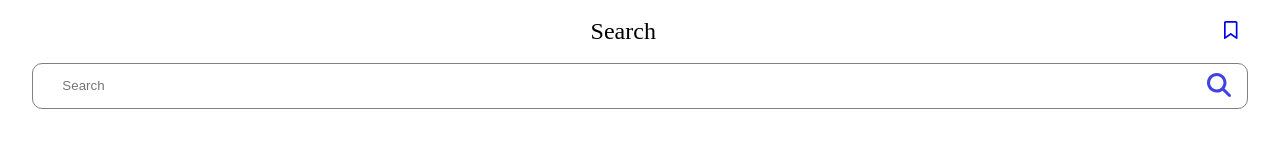
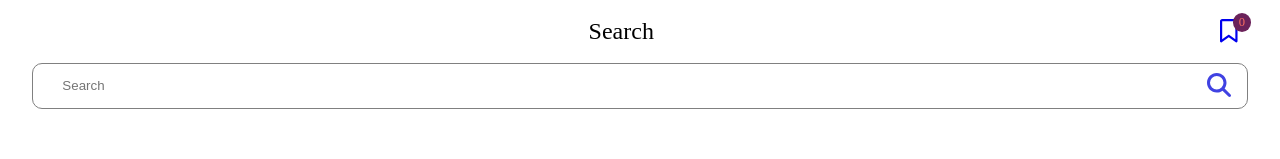
Before and after one commit to geraldombuthia/wordplusplus-v2.0, a React (Create React App) app: page / in a window 1280 px wide. Shown: the top 159 px of the page. Built offline with nearby package versions, Linux system fonts and the light colour scheme; no server answers.

Commit message:
Added bookmark number count

```diff
--- a/src/App.css
+++ b/src/App.css
@@ -31,11 +31,25 @@
   font-size: 24px;
   font-weight: normal;
 }
-.nav-icons{
-  display:flex;
+.nav-icons {
+  display: flex;
   justify-content: center;
   align-items: center;
-  padding:0 10px;
+  padding: 0 10px;
+  position: relative;
+}
+.bookmark-icon{
+  font-size: 1.3em;
+}
+.count {
+  position: absolute;
+  top: -5px;
+  right: -3px;
+  padding: 2px 6px;
+  border-radius: 50%;
+  background-color: var(--color1);
+  color: var(--color4);
+  font-size: 0.7em;
 }
 .form {
   width: 100%;
@@ -61,7 +75,7 @@ button {
   color: var(--color5);
   font-size: 1.5em;
 }
-.display{
+.display {
   display: none;
 }
 .view {
@@ -109,7 +123,8 @@ button {
   margin-bottom: 1em;
   border-radius: var(--border-radius);
 }
-.word-head, .second-header-line {
+.word-head,
+.second-header-line {
   display: flex;
   flex-direction: row;
   justify-content: space-between;
@@ -117,10 +132,10 @@ button {
 .word-head > h2 {
   margin: 0.5em 0;
 }
-.word-head-icon{
+.word-head-icon {
   margin: 0 10px;
 }
-.second-header-line > button{
+.second-header-line > button {
   font-size: 1.6em;
   margin-right: 0.3em;
 }
@@ -140,7 +155,7 @@ button {
 .definition {
   margin: 0.5em;
 }
-.tab{
+.tab {
   margin-top: 2em;
 }
 .syn_tab,
@@ -152,7 +167,7 @@ button {
 }
 .syn_tab > li,
 .ant_tab > li {
-  margin:0.5em;
+  margin: 0.5em;
   width: auto;
 }
 .floating_button {
@@ -175,24 +190,25 @@ button {
 .button {
   width: 50px;
   height: 50px;
-  display:flex;
+  display: flex;
   justify-content: center;
 }
-.icon{
-  display:flex;
-  align-items:center;
-  justify-content:center;
+.icon {
+  display: flex;
+  align-items: center;
+  justify-content: center;
   height: 100%;
-  color:black;
+  color: black;
 }
-  .bookmark-item{
+.bookmark-item {
   margin: 0.5em 0;
   padding: 1em 1em;
   border: 1px solid grey;
   border-radius: var(--border-radius);
 }
-  @media only screen and (max-width: 600px){
-    .word-head-icon{
+
+@media only screen and (max-width: 600px) {
+  .word-head-icon {
     font-size: 16px;
   }
 }
--- a/src/Components/Navbar.js
+++ b/src/Components/Navbar.js
@@ -3,6 +3,7 @@ import { FontAwesomeIcon } from '@fortawesome/react-fontawesome'
 import { faBookmark } from '@fortawesome/free-regular-svg-icons'
 import { Link, useNavigate } from 'react-router-dom'
 import { faArrowLeftLong } from '@fortawesome/free-solid-svg-icons'
+import BookMarkCount from '../Controllers/BookMarkCount'
 
 const Navbar = ({ text }) => {
   const navigate = useNavigate();
@@ -14,7 +15,10 @@ const Navbar = ({ text }) => {
       <h1>{text}</h1>
       <div className="nav-icons">
         {text === "Bookmark" ? " ": <Link to="/Bookmark">
-          <FontAwesomeIcon icon={faBookmark} />
+          <FontAwesomeIcon icon={faBookmark} className="bookmark-icon"/>
+          <span className="count">
+            {BookMarkCount()}
+          </span>
         </Link>}
 
       </div>
--- /dev/null
+++ b/src/Controllers/BookMarkCount.js
@@ -0,0 +1,7 @@
+const BookMarkCount = () => {
+    let keys = Object.keys(localStorage);
+    console.log(keys.length);
+    return keys.length;
+}
+
+export default BookMarkCount
```
Lines whose indentation alone changed are shown as unchanged.
